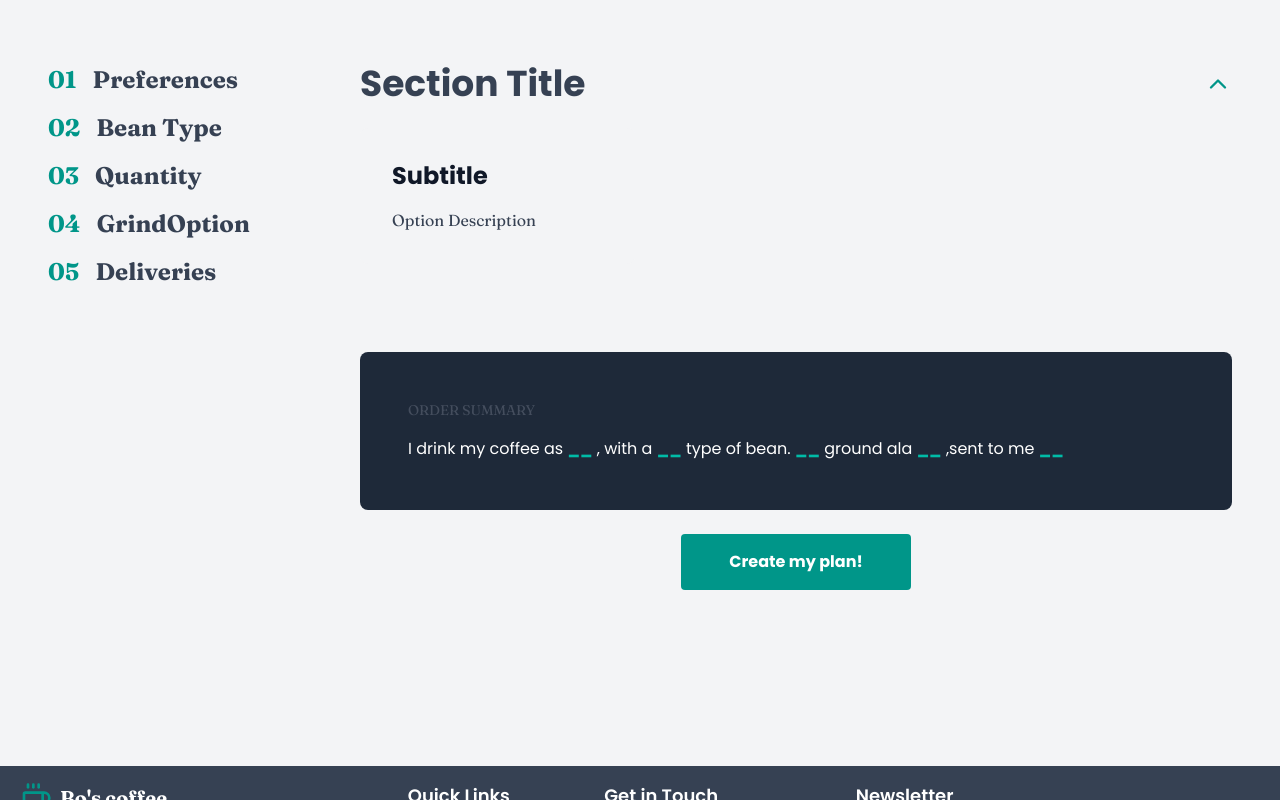
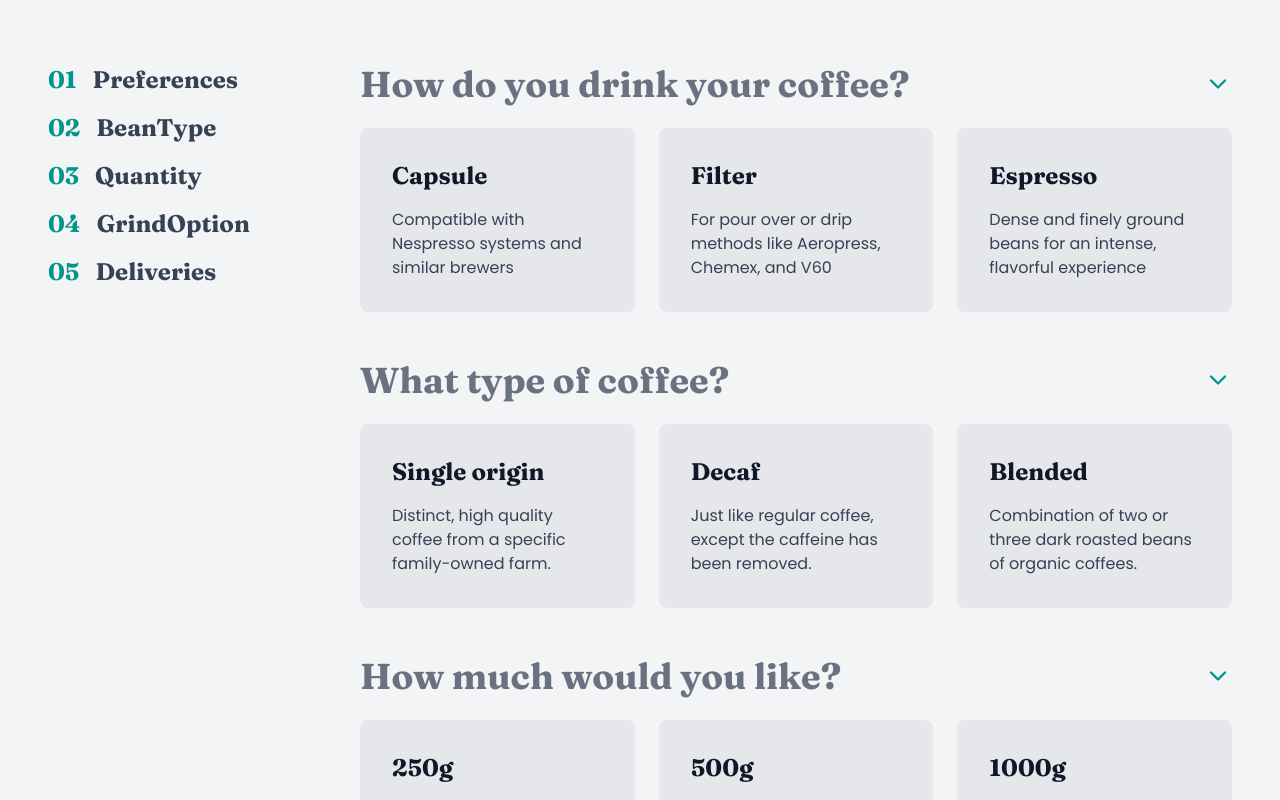
Before and after one commit to bahatibahizi209/coffee-webapp, a React (Vite) app: page /createplan in a window 1280 px wide. Shown: the part 1100-1900 px from the top of the page. Built offline with nearby package versions, Linux system fonts and the light colour scheme.

Commit message:
new updates of codes

```diff
--- a/src/assets/pages/Createplan.jsx
+++ b/src/assets/pages/Createplan.jsx
@@ -1,5 +1,6 @@
-import { ChevronUp } from "lucide-react"
+import { ChevronDown, ChevronUp } from "lucide-react"
 import heroImage from"../../assets/image/createplan.jpg"
+import { useState } from "react";
 const steps=[
 {
   number:"01",
@@ -25,8 +26,8 @@ category:"preferences"
 },
 {
 number:"02",
-label:"Bean Type",
-category:"Bean Type"
+label:"BeanType",
+category:"BeanType"
 },
 {
 number:"03",
@@ -46,91 +47,106 @@ category:"deliveries"
 ];
 const accordion=[
 {
-category:"want coffee",
+category:"Preferences",
 title: "How do you drink your coffee?",
 options:[
   {
     value:"Capsule",
-    substitle: "",
+    substitle: "Capsule",
     description:"Compatible with Nespresso systems and similar brewers",
   },
     {
     value:"Filter",
-    substitle: "",
+    substitle: "Filter",
     description:"For pour over or drip methods like Aeropress, Chemex, and V60",
   },
     {
     value:"Espresso",
-    substitle: "",
+    substitle: "Espresso",
     description:"Dense and finely ground beans for an intense, flavorful experience",
   }
 ],
 },
 {
-category:"type coffee",
+category:"BeanType",
 title: "What type of coffee?",
 options:[
   {
     value:"Single origin",
-    substitle: "",
+    substitle: "Single origin",
     description:"Distinct, high quality coffee from a specific family-owned farm.",
   },
     {
     value:"Decaf",
-    substitle: "",
+    substitle: "Decaf",
     description:"Just like regular coffee, except the caffeine has been removed.",
   },
     {
     value:"Blended",
-    substitle: "",
+    substitle: "Blended",
     description:"Combination of two or three dark roasted beans of organic coffees.",
   }
 ],
 },
 {
-category:"type coffee",
+category:"quantity",
 title: "How much would you like?",
 options:[
   {
     value:"250g",
-    substitle: "",
+    substitle: "250g",
     description:"Perfect for the solo drinker. Yields about 12 delicious cups.",
   },
     {
     value:"500g",
-    substitle: "",
+    substitle: "500g",
     description:"Perfect option for a couple. Yields about 40 delectable cups.",
   },
     {
     value:"1000g",
-    substitle: "",
+    substitle: "1000g",
     description:"Perfect for offices and events. Yields about 90 delightful cups.",
   }
 ],
 },
 {
-category:"type coffee",
+category:"GrindOption",
 title: "Want us to grind them?",
 options:[
   {
     value:"Wholebean",
-    substitle: "",
+    substitle: "Wholebean",
     description:"Best choice if you cherish the full sensory experience.",
   },
     {
     value:"Filter",
-    substitle: "",
+    substitle: "Filter",
     description:"For drip or pour-over coffee methods such as V60 or Aeropress.",
   },
     {
     value:"Cafetiére",
-    substitle: "",
+    substitle: "Cafetiére",
     description:"Course ground beans specially suited for french press coffee.",
   }
 ],
 }
 ]
 function Createplan() {
+const [openSection,setOpenSection]=useState("preferences");
+const [sections,setSelections]=useState({
+  preferences:"",
+  beanType:"",
+  quantity:"",
+  grindOption:"",
+  deliveries:"",
+});
+const toggleSection =(section)=>{
+  setOpenSection(openSection === section?"": section);
+}
+const selectOption =(category,value)=>{
+  setSelections({...sections,[category]:value});
+}
+
   return (
     <div className="max-w-7xl mx-auto px-6 py-12">
             <section className="relative rounded-lg overflow-hidden bg-gray-700
@@ -189,26 +205,31 @@ function Createplan() {
     {/* accordion */}
     <div className="lg:col-span-9 space-y-12">
       {/* use map method */}
-      <div>
+      {accordion.map((accordionItem,index)=>(
+        <div>
         <button className="w-full flex justify-between items-center mb-4 sm:mb-6">
-          <h2 className="text-xl sm:text-4xl font-bold text-gray-700">Section Title</h2>
-          <ChevronUp className="text-teal-600" size={28}/>
+          <h2 className="font-fraunces text-xl sm:text-4xl font-bold text-gray-500">{accordionItem.title}</h2>
+          <ChevronDown className="text-teal-600" size={28}/>
         </button>
-
         {/* conditional rendering */}
         <div className="space-y-8">
           {/* use map method */}
+          {}
           <div className={`grid grid-cols-1 sm:grid-cols-3 gap-4 sm:gap-6 transition-all duration-300`}>
             {/* use map method */}
-            <button className={`text-left p-6 sm:p-8 rounded-lg transition-all bg-gray-100 hover:bg-gray-200`}>
-              <h3 className="text-lg sm:text-2xl font-bold mb-2 sm:mb-4 text-gray-900">
-                Subtitle
+            {accordionItem.options.map((option,index)=>(
+            <button className={`text-left p-6 sm:p-8 rounded-lg transition-all bg-gray-200 hover:bg-gray-300`}>
+              <h3 className="font-fraunces text-lg sm:text-2xl font-bold mb-2 sm:mb-4 text-gray-900">
+              {option.substitle}
               </h3>
-              <p className="font-fraunces text-sm sm:text-base text-gray-700">Option Description</p>
+              <p className="text-sm sm:text-base text-gray-700">{option.description}</p>
             </button>
+            ))}
+
           </div>
         </div>
       </div>
+      ))}
     </div>
   </div>
 
```
